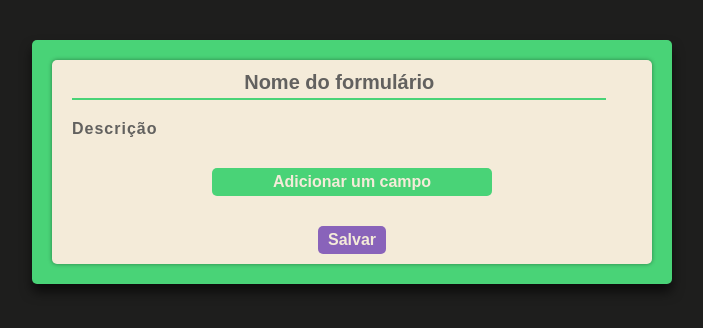
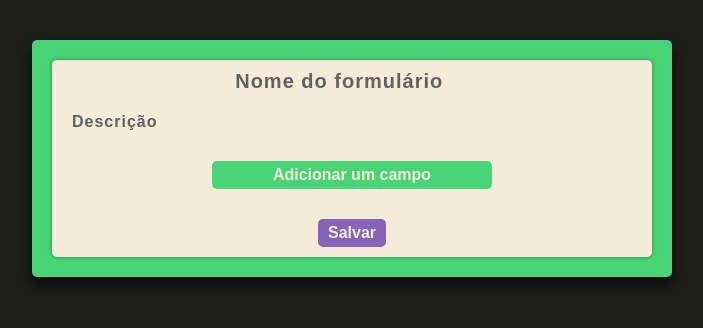
Before and after one commit to PedroPires20/Form, a React (Vite) app: page / in a window 1280 px wide. Both pictures are taken after a click on the button "Salvar". Shown: the top 328 px of the page, without its empty margins (288-991 px from the left). Built offline with nearby package versions, Linux system fonts and the light colour scheme.

Commit message:
Adotando padrão do backend no form do Builder

```diff
--- a/src/pages/Builder/Builder.tsx
+++ b/src/pages/Builder/Builder.tsx
@@ -13,33 +13,45 @@ import {
   BuilderFields,
   EditTitle,
   EditDescription,
-  NameInput,
+  TitleInput,
   DescriptionInput
 } from "./BuilderStyles"
 import { FieldBuilder } from "../../components/FieldBuilder/FieldBuilder"
 
+interface TextInputFormValues {
+  type: "text"
+  name: string
+  label: string
+  placeholder: string
+}
+
+interface RadioInputFormValues {
+  type: "radio"
+  name: string
+  label: string
+  options: {
+    name: string
+    value: string
+  }[]
+}
+
 interface BuilderFormValues {
-  name: string
+  title: string
   description: string
-  inputs: {
-    name: string
-    type: string
-    label: string
-    placeholder?: string
-  }[]
+  fields: Array<TextInputFormValues | RadioInputFormValues>
 }
 
 export function Builder() {
   const [fields, setFields] = useState<JSX.Element[]>([])
   const [editName, toggleEditName] = useState(true)
   const [editDesc, toggleEditDesc] = useState(false)
-  const methods = useForm<BuilderFormValues>({defaultValues: {name: "Nome do formulário", description: "Descrição"}})
-  const name = methods.getValues("name")
+  const methods = useForm<BuilderFormValues>({defaultValues: {title: "Nome do formulário", description: "Descrição"}})
+  const title = methods.getValues("title")
   const description = methods.getValues("description")
 
   function handleFieldAdd(inputType: string) {
     let currentFields = fields.slice()
-    currentFields.push(<FieldBuilder index={currentFields.length} defaultName="Novo input" defaultType={inputType}/>)
+    currentFields.push(<FieldBuilder key={currentFields.length} index={currentFields.length} defaultName="Novo input" defaultType={inputType}/>)
     setFields(currentFields)
   }
 
@@ -49,12 +61,13 @@ export function Builder() {
         <BuilderForm>
           <TitleContainer>
             {editName?
-              <NameInput
-              {...methods.register("name", {required: true})}
+              <TitleInput
+              {...methods.register("title", {required: true})}
               onKeyDown={(e) => e.key === "Enter" && toggleEditName(false)}
+              onBlur={() => toggleEditName(false)}
               autoFocus
               />:
-              <BuilderTitle>{name}</BuilderTitle>
+              <BuilderTitle>{title}</BuilderTitle>
             }
             <EditTitle
             onClick={(e) => {
@@ -68,6 +81,7 @@ export function Builder() {
               <DescriptionInput
               {...methods.register("description", {required: true})}
               onKeyDown={(e) => e.key === "Enter" && toggleEditDesc(false)}
+              onBlur={() => toggleEditDesc(false)}
               />:
               <BuilderDescription>{description}</BuilderDescription>
             }
--- a/src/pages/Builder/BuilderStyles.ts
+++ b/src/pages/Builder/BuilderStyles.ts
@@ -116,7 +116,7 @@ export const TransparentInput = styled.input`
   }
 `
 
-export const NameInput = styled(TransparentInput)`
+export const TitleInput = styled(TransparentInput)`
   color: var(--dark-gray);
   font-size: 20px;
   font-weight: bold;
```
